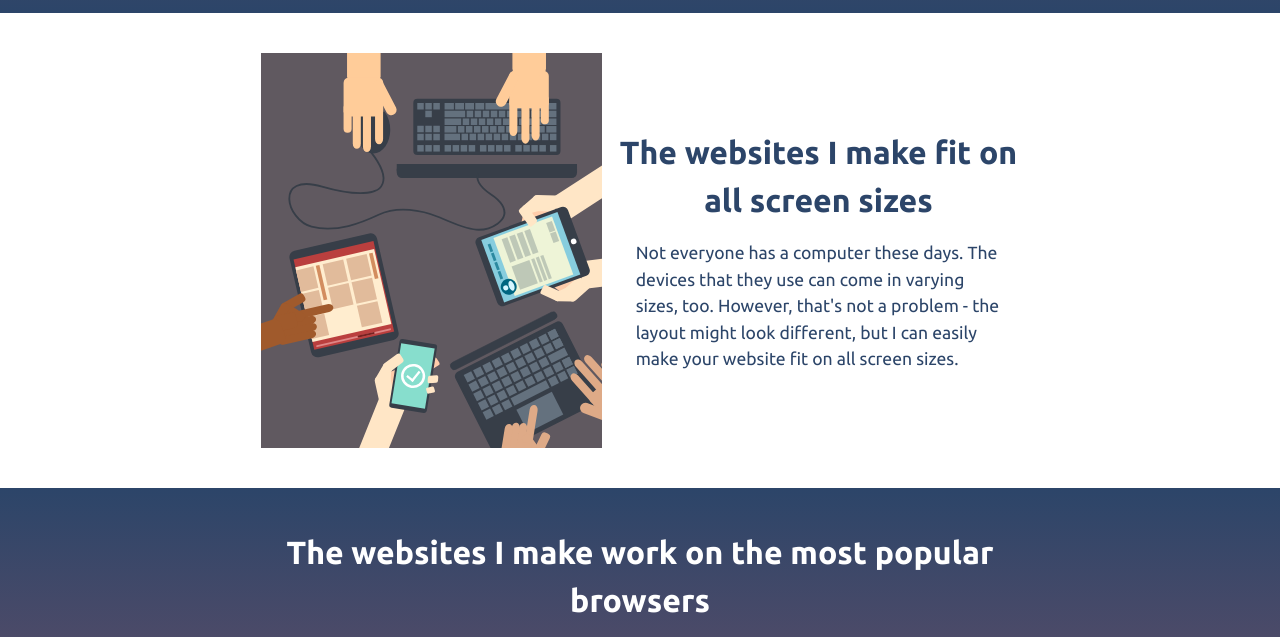
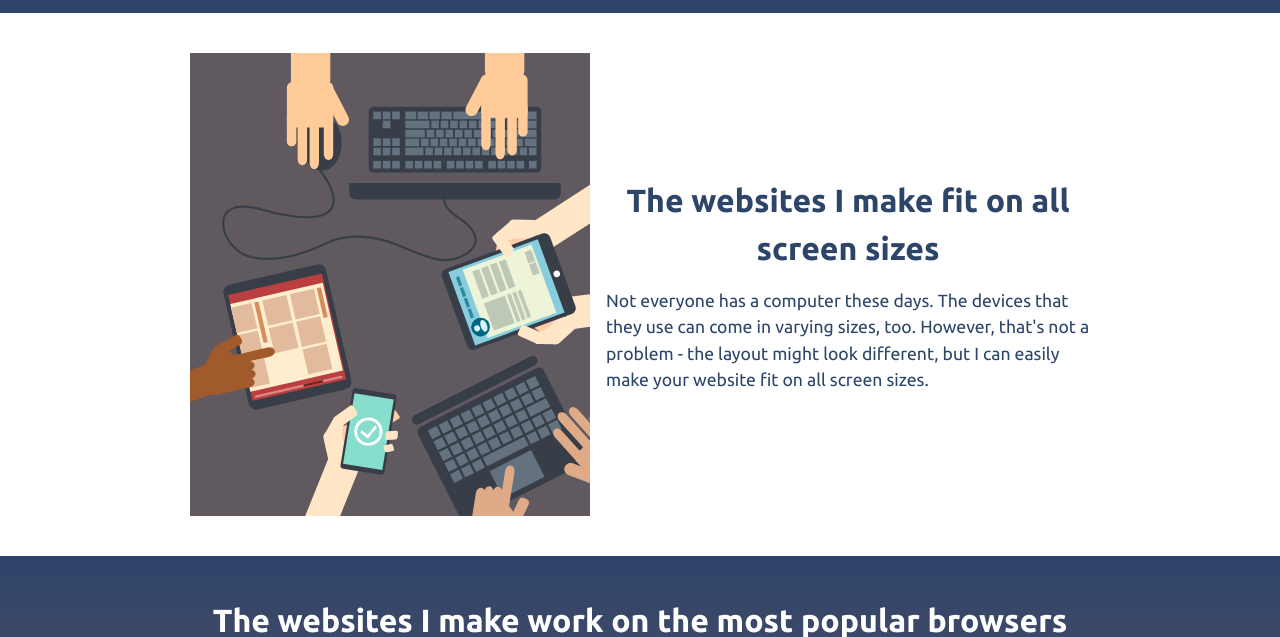
Before and after one commit to yitung-huang/website-the-tomputer-legacy, a plain HTML site: page index.html in a window 1280 px wide. Shown: the part 998-1635 px from the top of the page. Drawn offline with Linux system fonts and the light colour scheme.

Commit message:
Fix section and container width display problem

```diff
--- a/css/styles.css
+++ b/css/styles.css
@@ -91,6 +91,7 @@ header {
   .header-container,
   .section-container {
     width: 80%;
+    max-width: 900px;
   }
 
   .header-title {
@@ -145,6 +146,15 @@ section {
   align-items: center;
 }
 
+.section-content{
+  width: 100%;
+}
+
+.section-content__text,
+.section-content__text > * {
+  width: inherit;
+}
+
 .section-title {
   text-align: center;
   font-size: 2rem;
@@ -164,11 +174,6 @@ section {
   section {
     padding: 2.5em 3em;
   }
-
-  .section-content {
-     width: 80%;
-     max-width: 900px;
-   }
 
    .section-title {
      margin-bottom: 0.5em;
```
